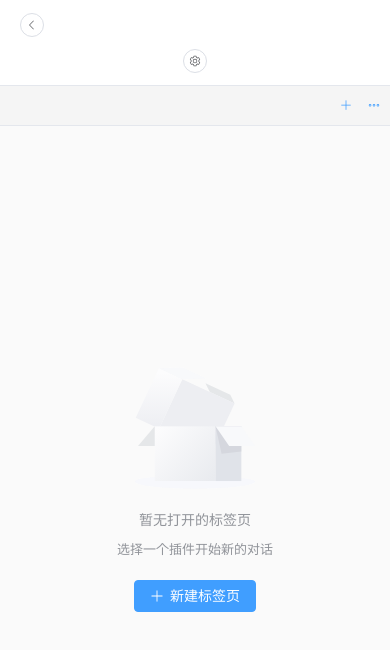
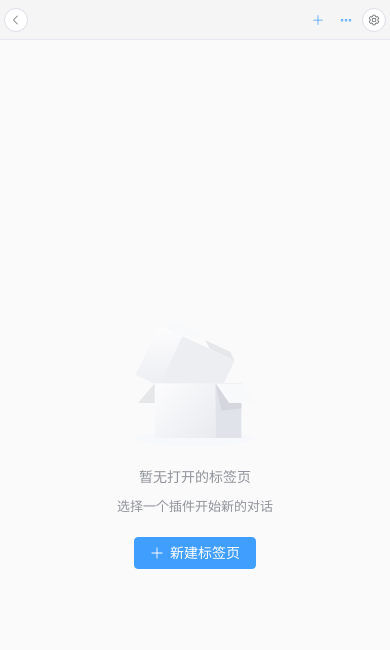
Before and after one commit to rslabbox/chat-client, a Vue app: page / in a window 390 px wide. Shown: the top 650 px of the page. Built offline with nearby package versions, Linux system fonts and the light colour scheme; the HTML template or start-up script is replaced by a standard one.

Commit message:
feat: 更新插件界面，重构标签栏和工具栏，添加面板切换功能，优化用户交互体验

```diff
--- a/src/components/PluginToolbar.vue
+++ /dev/null
@@ -1,109 +0,0 @@
-<template>
-  <div class="plugin-toolbar">
-    <div class="toolbar-content">
-      <!-- 左侧：面板切换、插件选择器和刷新按钮 -->
-      <div class="left-section">
-        <div class="panel-toggle">
-          <el-button type="default" @click="handleTogglePanel"
-            :icon="settingsStore.leftPanelVisible ? ArrowLeft : ArrowRight" size="small" circle
-            :title="settingsStore.leftPanelVisible ? '收起配置面板' : '展开配置面板'" />
-        </div>
-
-      </div>
-
-      <!-- 右侧：系统设置按钮 -->
-      <div class="right-section">
-        <el-button type="default" @click="handleSettings" :icon="Setting" size="small" circle title="系统设置" />
-      </div>
-    </div>
-  </div>
-
-  <!-- 系统设置对话框 -->
-  <SystemSettings v-model="showSettings" />
-</template>
-
-<script setup lang="ts">
-import { Setting, ArrowLeft, ArrowRight } from '@element-plus/icons-vue'
-import { ref } from 'vue'
-import { useSettingsStore } from '@/stores/settings'
-import SystemSettings from './SystemSettings.vue'
-
-const settingsStore = useSettingsStore()
-const showSettings = ref(false)
-
-// 处理系统设置
-const handleSettings = () => {
-  showSettings.value = true
-}
-
-// 处理左侧面板切换
-const handleTogglePanel = () => {
-  settingsStore.toggleLeftPanel()
-}
-</script>
-
-<style scoped>
-.plugin-toolbar {
-  background-color: #ffffff;
-  border-bottom: 1px solid #e4e7ed;
-  padding: 12px 20px;
-  flex-shrink: 0;
-}
-
-.toolbar-content {
-  display: flex;
-  align-items: center;
-  justify-content: space-between;
-  max-width: 1200px;
-  margin: 0 auto;
-}
-
-.left-section {
-  display: flex;
-  align-items: center;
-  gap: 12px;
-}
-
-.right-section {
-  display: flex;
-  align-items: center;
-  gap: 8px;
-}
-
-.plugin-selector {
-  display: flex;
-  align-items: center;
-}
-
-.toolbar-actions {
-  display: flex;
-  align-items: center;
-}
-
-/* 响应式设计 */
-@media (max-width: 768px) {
-  .toolbar-content {
-    flex-direction: column;
-    gap: 12px;
-    align-items: stretch;
-  }
-
-  .left-section {
-    flex-direction: column;
-    gap: 8px;
-    align-items: stretch;
-  }
-
-  .right-section {
-    justify-content: center;
-  }
-
-  .plugin-selector .el-select {
-    width: 100% !important;
-  }
-
-  .toolbar-actions {
-    justify-content: center;
-  }
-}
-</style>
--- a/src/components/Tabs/TabBar.vue
+++ b/src/components/Tabs/TabBar.vue
@@ -1,51 +1,35 @@
 <template>
   <div class="tab-bar">
+    <!-- 左侧：面板切换、插件选择器和刷新按钮 -->
+    <div class="left-section">
+      <div class="panel-toggle">
+        <el-button type="default" @click="handleTogglePanel"
+          :icon="settingsStore.leftPanelVisible ? ArrowLeft : ArrowRight" size="small" circle
+          :title="settingsStore.leftPanelVisible ? '收起配置面板' : '展开配置面板'" />
+      </div>
+    </div>
     <!-- 固定标签页 -->
     <div v-if="pinnedTabs.length > 0" class="pinned-tabs">
-      <TabItem
-        v-for="tab in pinnedTabs"
-        :key="tab.id"
-        :tab="tab"
-        :is-pinned="true"
-        @click="handleTabClick(tab.id)"
-        @close="() => handleTabClose(tab.id)"
-        @context-menu="handleTabContextMenu(tab, $event)"
-      />
+      <TabItem v-for="tab in pinnedTabs" :key="tab.id" :tab="tab" :is-pinned="true" @click="handleTabClick(tab.id)"
+        @close="() => handleTabClose(tab.id)" @context-menu="handleTabContextMenu(tab, $event)" />
       <div class="tab-divider"></div>
     </div>
 
     <!-- 普通标签页 -->
     <div class="normal-tabs" ref="normalTabsContainer">
-      <TabItem
-        v-for="tab in activeTabs"
-        :key="tab.id"
-        :tab="tab"
-        :is-pinned="false"
-        @click="handleTabClick(tab.id)"
-        @close="() => handleTabClose(tab.id)"
-        @context-menu="handleTabContextMenu(tab, $event)"
-      />
+      <TabItem v-for="tab in activeTabs" :key="tab.id" :tab="tab" :is-pinned="false" @click="handleTabClick(tab.id)"
+        @close="() => handleTabClose(tab.id)" @context-menu="handleTabContextMenu(tab, $event)" />
     </div>
 
     <!-- 新建标签页按钮 -->
     <div class="tab-actions">
       <el-dropdown @command="handleNewTabCommand" trigger="click">
-        <el-button
-          type="text"
-          :icon="Plus"
-          size="small"
-          class="new-tab-btn"
-          :disabled="!canCreateNewTab"
-          title="新建标签页"
-        />
+        <el-button type="text" :icon="Plus" size="small" class="new-tab-btn" :disabled="!canCreateNewTab"
+          title="新建标签页" />
         <template #dropdown>
           <el-dropdown-menu>
-            <el-dropdown-item
-              v-for="plugin in availablePlugins"
-              :key="plugin.id"
-              :command="plugin.id"
-              :disabled="plugin.disabled"
-            >
+            <el-dropdown-item v-for="plugin in availablePlugins" :key="plugin.id" :command="plugin.id"
+              :disabled="plugin.disabled">
               <el-icon v-if="plugin.icon" class="plugin-icon">
                 <component :is="plugin.icon" />
               </el-icon>
@@ -57,13 +41,7 @@
 
       <!-- 标签页管理按钮 -->
       <el-dropdown @command="handleTabManageCommand" trigger="click">
-        <el-button
-          type="text"
-          :icon="More"
-          size="small"
-          class="manage-tab-btn"
-          title="标签页管理"
-        />
+        <el-button type="text" :icon="More" size="small" class="manage-tab-btn" title="标签页管理" />
         <template #dropdown>
           <el-dropdown-menu>
             <el-dropdown-item command="close-all" :disabled="tabCount === 0">
@@ -82,33 +60,36 @@
           </el-dropdown-menu>
         </template>
       </el-dropdown>
+      <div class="right-section">
+        <el-button type="default" @click="handleSettings" :icon="Setting" size="small" circle title="系统设置" />
+      </div>
     </div>
 
     <!-- 标签页右键菜单 -->
-    <TabContextMenu
-      v-model:visible="contextMenuVisible"
-      :tab="contextMenuTab"
-      :position="contextMenuPosition"
-      @rename="handleTabRename"
-      @pin="handleTabPin"
-      @close="() => handleTabClose('')"
-      @close-others="handleCloseOthers"
-      @close-to-right="handleCloseToRight"
-    />
+    <TabContextMenu v-model:visible="contextMenuVisible" :tab="contextMenuTab" :position="contextMenuPosition"
+      @rename="handleTabRename" @pin="handleTabPin" @close="() => handleTabClose('')" @close-others="handleCloseOthers"
+      @close-to-right="handleCloseToRight" />
+
+    <SystemSettings v-model="showSettings" />
   </div>
 </template>
 
 <script setup lang="ts">
 import { ref, computed } from 'vue'
-import { Plus, More } from '@element-plus/icons-vue'
+import { Plus, More, Setting, ArrowLeft, ArrowRight } from '@element-plus/icons-vue'
 import { ElMessage, ElMessageBox } from 'element-plus'
 import { useTabManagerStore, type Tab } from '@/stores/tabManager'
 import { usePluginStore } from '@/stores/plugins'
 import TabItem from './TabItem.vue'
 import TabContextMenu from './TabContextMenu.vue'
+import SystemSettings from '../SystemSettings.vue'
+import { useSettingsStore } from '@/stores/settings'
 
 const tabManagerStore = useTabManagerStore()
 const pluginStore = usePluginStore()
+
+const settingsStore = useSettingsStore()
+const showSettings = ref(false)
 
 // 计算属性
 const pinnedTabs = computed(() => tabManagerStore.pinnedTabs)
@@ -195,6 +176,15 @@ const handleTabManageCommand = async (command: string) => {
       ElMessage.error('操作失败')
     }
   }
+}
+
+// 处理系统设置
+const handleSettings = () => {
+  showSettings.value = true
+}
+
+const handleTogglePanel = () => {
+  settingsStore.toggleLeftPanel()
 }
 
 // 处理标签页右键菜单
--- a/src/views/HomeView.vue
+++ b/src/views/HomeView.vue
@@ -1,7 +1,5 @@
 <template>
   <div class="app-container">
-    <!-- 顶部工具栏 -->
-    <PluginToolbar />
 
     <!-- 标签页管理器 -->
     <TabManager />
```
Also changed, not shown: 1 other file (tests, documents, lock files or other folders).
